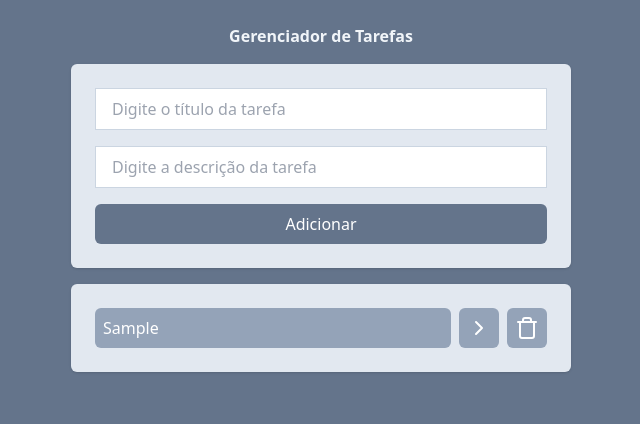
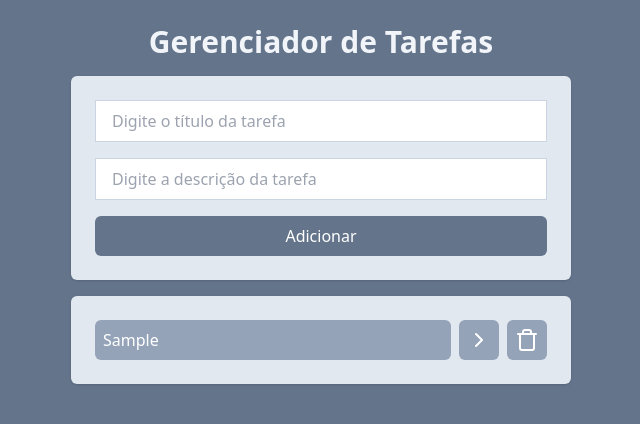
Before and after one commit to Rubenslourenco/fundamentos-react, a React (Vite) app: page / in a window 1280 px wide. Both pictures are taken after typing "Sample", "Sample" into the empty fields and a click on the button "Adicionar". Shown: the top 424 px of the page, without its empty margins (319-959 px from the left). Built offline with nearby package versions, Linux system fonts and the light colour scheme; no server answers.

Commit message:
finalizando projeto

```diff
--- a/src/App.jsx
+++ b/src/App.jsx
@@ -2,6 +2,7 @@ import { useEffect, useState } from "react";
 import AddTask from "./components/AddTask";
 import Tasks from "./components/Tasks";
 import { v4 } from "uuid";
+import Title from "./components/Title";
 
 function App() {
   const [tasks, setTasks] = useState(
@@ -60,9 +61,7 @@ function App() {
   return (
     <div className="w-screen h-screen bg-slate-500 flex justify-center p-6">
       <div className="w-[500px] space-y-4">
-        <h1 className="textl-3xl text-slate-100 font-bold text-center">
-          Gerenciador de Tarefas
-        </h1>
+        <Title>Gerenciador de Tarefas</Title>
         <AddTask onAddTaskSubmit={onAddTaskSubmit} />
         <Tasks
           tasks={tasks}
--- /dev/null
+++ b/src/components/Button.jsx
@@ -0,0 +1,9 @@
+function Button(props) {
+  return (
+    <button {...props} className="bg-slate-400 p-2 rounded-md text-white">
+      {props.children}
+    </button>
+  );
+}
+
+export default Button;
--- a/src/components/Tasks.jsx
+++ b/src/components/Tasks.jsx
@@ -1,5 +1,6 @@
 import { ChevronRightIcon, TrashIcon } from "lucide-react";
 import { useNavigate } from "react-router-dom";
+import Button from "./button";
 
 function Tasks({ tasks, onTaskClick, onDeleteTaskClick }) {
   const navigate = useNavigate();
@@ -22,18 +23,12 @@ function Tasks({ tasks, onTaskClick, onDeleteTaskClick }) {
           >
             {task.title}
           </button>
-          <button
-            onClick={() => onSeeDetailsClick(task)}
-            className="bg-slate-400 p-2 rounded-md text-white"
-          >
+          <Button onClick={() => onSeeDetailsClick(task)}>
             <ChevronRightIcon />
-          </button>
-          <button
-            onClick={() => onDeleteTaskClick(task.id)}
-            className="bg-slate-400 p-2 rounded-md text-white"
-          >
+          </Button>
+          <Button onClick={() => onDeleteTaskClick(task.id)}>
             <TrashIcon />
-          </button>
+          </Button>
         </li>
       ))}
     </ul>
--- /dev/null
+++ b/src/components/Title.jsx
@@ -0,0 +1,9 @@
+function Title({ children }) {
+  return (
+    <h1 className="text-3xl text-slate-100 font-bold text-center">
+      {children}
+    </h1>
+  );
+}
+
+export default Title;
--- a/src/pages/TaskPage.jsx
+++ b/src/pages/TaskPage.jsx
@@ -1,5 +1,6 @@
 import { ChevronLeftIcon } from "lucide-react";
 import { useNavigate, useSearchParams } from "react-router-dom";
+import Title from "../components/Title";
 
 function TaskPage() {
   const navigate = useNavigate();
@@ -17,9 +18,7 @@ function TaskPage() {
           >
             <ChevronLeftIcon />
           </button>
-          <h1 className="text-3xl text-slate-100 font-bold text-center">
-            Detalhes da Tarefa
-          </h1>
+          <Title>Detalhes da Tarefa</Title>
         </div>
 
         <div className="bg-slate-200 p-4 rounded-md">
```
